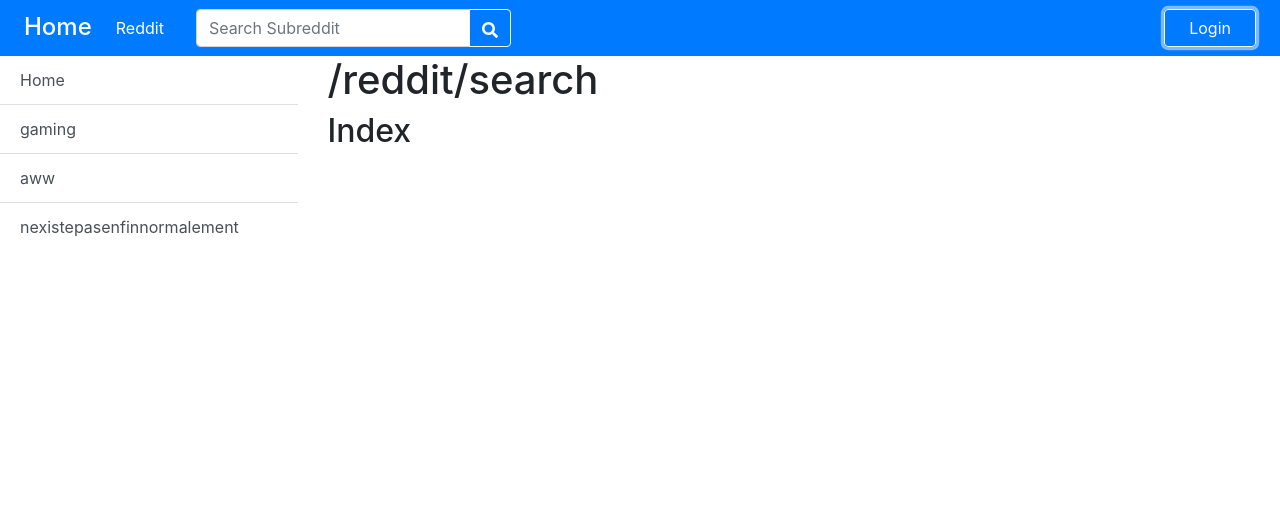
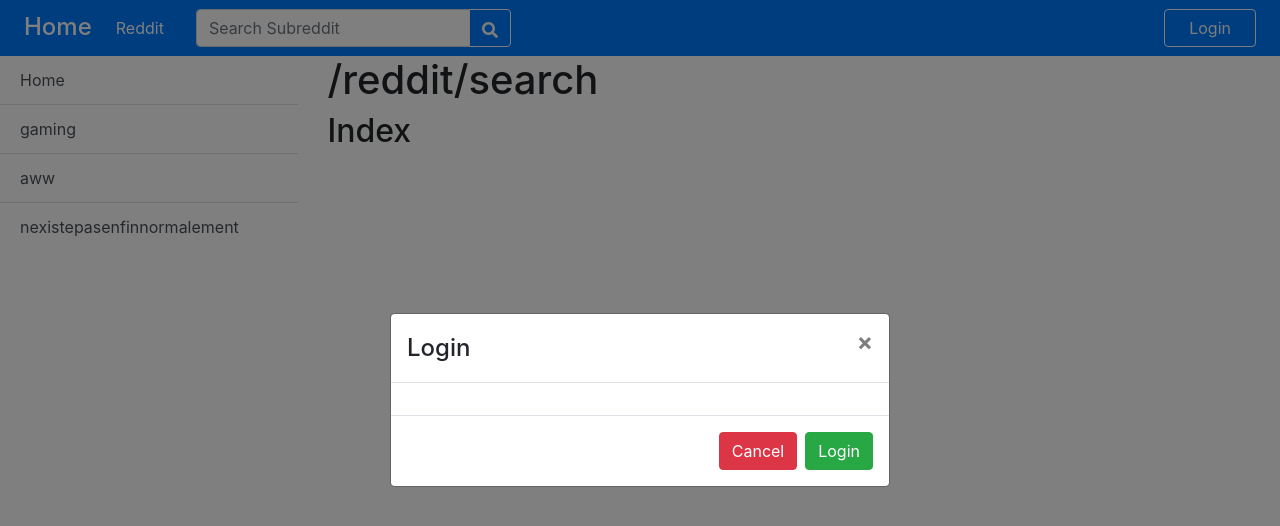
Before and after one commit to BOISSARD/test-next-graphql, a Next.js app in the folder app/: page /reddit/search in a window 1280 px wide. Both pictures are taken after a click on the button "Login". Shown: the top 526 px of the page. Built offline with nearby package versions, Linux system fonts and the light colour scheme.

Commit message:
Ajout d'une premier modal pour la connexion, mais problème de rafraichissement de tous les composants enfants de la page

```diff
--- a/app/components/subreddit-item.js
+++ b/app/components/subreddit-item.js
@@ -7,7 +7,7 @@ export default class SubredditItem extends React.Component {
     constructor(props) {
         super(props);
         this.subreddit = props.subreddit
-        console.log("SubredditItem", this.subreddit)
+        //console.log("SubredditItem", this.subreddit)
     }
 
     render() {
--- a/app/layout/search.js
+++ b/app/layout/search.js
@@ -11,10 +11,7 @@ export default class SearchLayout extends React.Component {
     constructor(props) {
         super(props);
         this.children = props.children
-        this.state = {
-            subreddit: props.subreddit
-        }
-        console.log("SearchLayout", props, this.state)
+        console.log("SearchLayout", props)
     }
 
     render() {
--- a/app/pages/_app.js
+++ b/app/pages/_app.js
@@ -1,3 +1,4 @@
+import React, { useState } from 'react';
 import Head from 'next/head'
 import Link from 'next/link'
 import { useRouter } from 'next/router'
@@ -11,7 +12,7 @@ import Nav from 'react-bootstrap/Nav'
 import Form from 'react-bootstrap/Form'
 import Button from 'react-bootstrap/Button'
 import InputGroup from 'react-bootstrap/InputGroup'
-
+import Modal from 'react-bootstrap/Modal'
 import { FaSearch } from 'react-icons/fa';
 
 var state = { subreddit: null }
@@ -19,11 +20,14 @@ var state = { subreddit: null }
 export default function MyApp({ Component, pageProps }) {
 
     const router = useRouter()
-
     const client = new ApolloClient({
         uri: 'http://localhost:4000',
         cache: new InMemoryCache()
     });
+
+    const [show, setShow] = useState(false);
+    const handleClose = () => setShow(false);
+    const handleShow = () => setShow(true);
 
     function handleSubmit(event) {
         console.log("handleSubmit", event, state);
@@ -54,8 +58,21 @@ export default function MyApp({ Component, pageProps }) {
                         </InputGroup.Append>
                     </InputGroup>
                 </form>
-                <Link href="/login"><Button variant="outline-light" className="mr-2 px-4">Login</Button></Link>
+                <Button variant="outline-light" className="mr-2 px-4" onClick={handleShow}>Login</Button>
             </Navbar>
+
+            <Modal show={show} onHide={handleClose} centered>
+                <Modal.Header closeButton>
+                    <Modal.Title>Login</Modal.Title>
+                </Modal.Header>
+                <Modal.Body>
+
+                </Modal.Body>
+                <Modal.Footer>
+                    <Button variant="danger" onClick={handleClose}>Cancel</Button>
+                    <Button variant="success" onClick={handleClose}>Login</Button>
+                </Modal.Footer>
+            </Modal>
 
             {/* <this.component {...this.pageProps} /> */}
             <Component {...pageProps} />
--- a/app/pages/reddit/search/[sub].js
+++ b/app/pages/reddit/search/[sub].js
@@ -24,7 +24,7 @@ export default function SearchSubreddit(props) {
     const { loading, error, data, refetch, networkStatus } = useQuery(SUBREDDITS_SEARCH, {
         variables: { keyword: sub, limit: 10 },
     });
-    console.log("SearchSubreddit", props, sub)
+    //console.log("SearchSubreddit", props, sub)
 
     if (loading || networkStatus === NetworkStatus.refetch) return null;
     if (error) return `Error ! ${error}`;
@@ -44,8 +44,6 @@ export default function SearchSubreddit(props) {
 export async function getStaticProps({ params }) {
     return {
         props: params,
-        //revalidate: 1,
-        //key: params.sub
     }
 }
 
```
